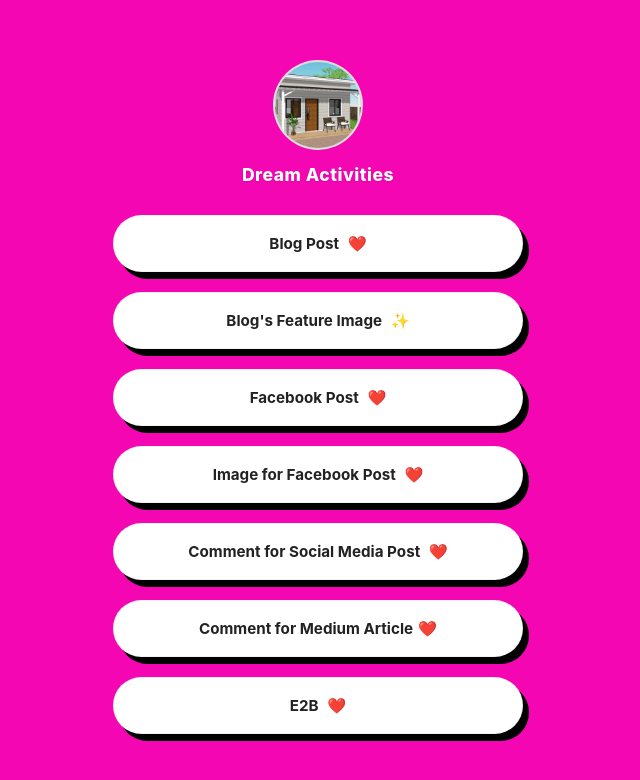
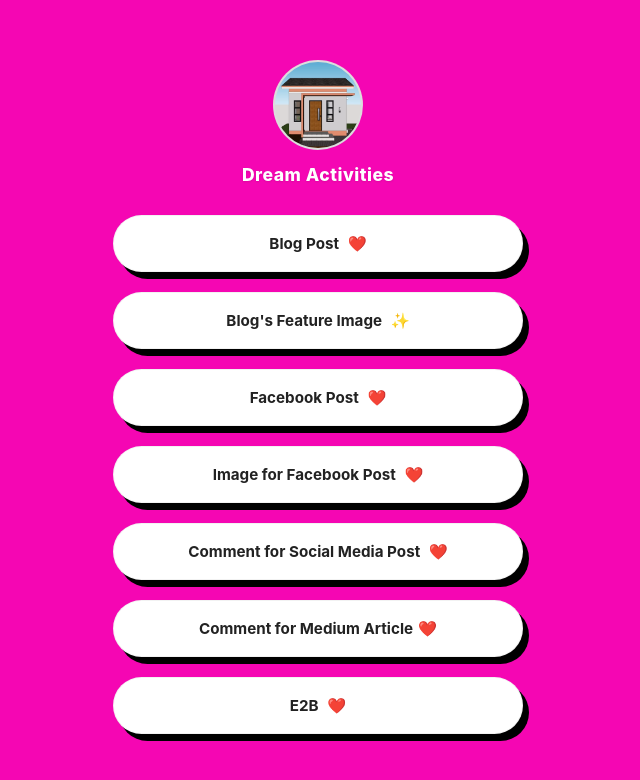
Before and after one commit to spmohq/dream, a plain HTML site: page index.html in a window 1280 px wide. Shown: the whole page, without its empty margins (322-962 px from the left). Drawn offline with Linux system fonts and the light colour scheme.

Commit message:
Update index.html

```diff
--- a/index.html
+++ b/index.html
@@ -99,7 +99,7 @@
     <!-- Profile Info -->
     <div class="profile-container">
         <!-- Profile Image -->
-        <img src="page.jpg" alt="Skye Profile" class="profile-pic">
+        <img src="page.png" alt="Skye Profile" class="profile-pic">
 
         <!-- Name and Flags -->
         <div class="profile-name">
```
